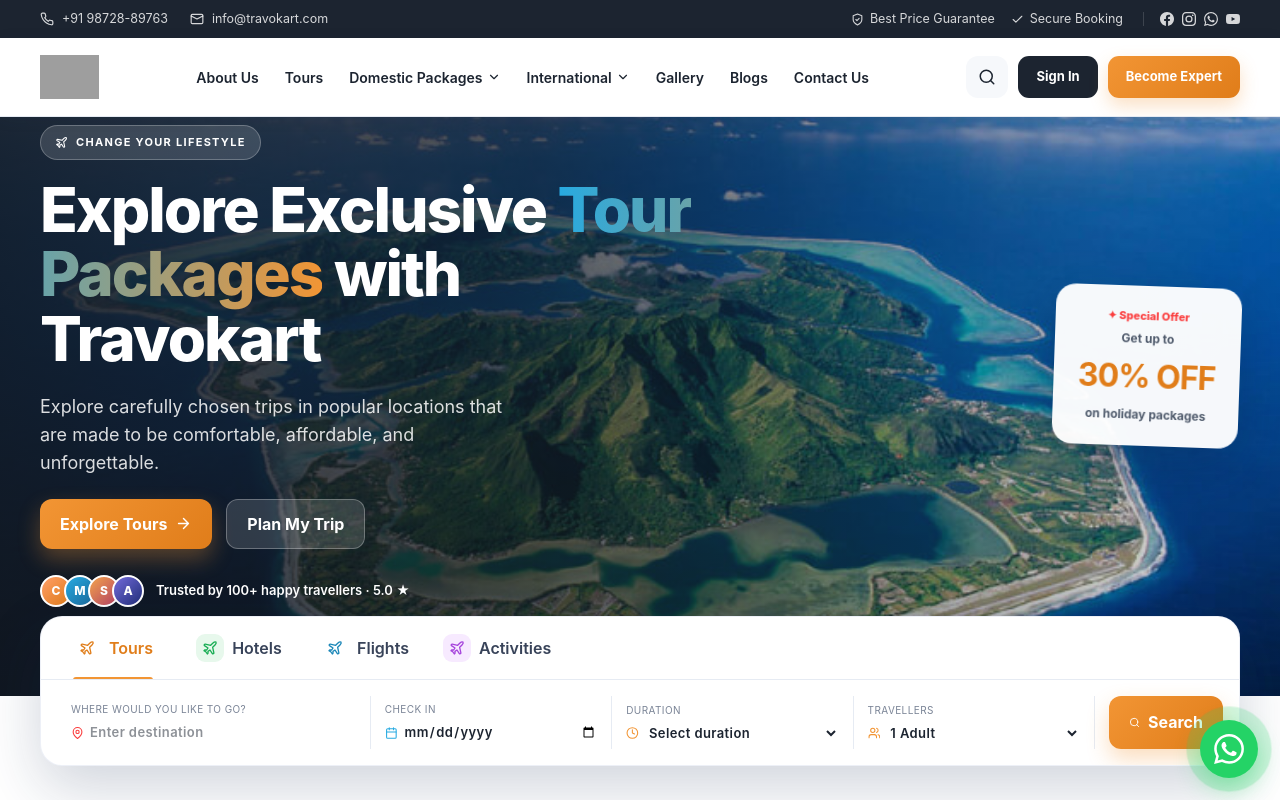
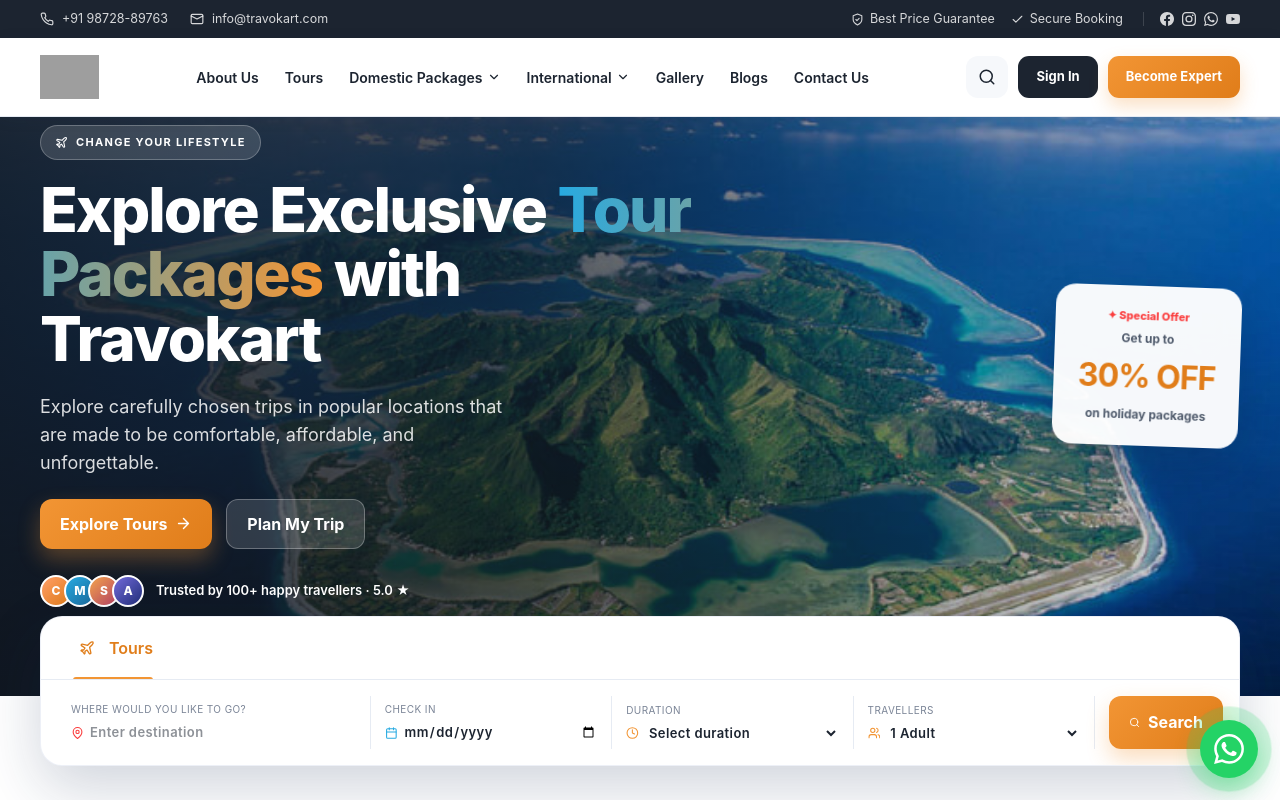
Before and after one commit to 2026Pacewalk/travokart, a Next.js app: page / in a window 1280 px wide. Shown: the top 800 px of the page. Built offline with nearby package versions, Linux system fonts and the light colour scheme; grey boxes are pictures that could not be loaded.

Commit message:
Hero search: remove Hotels/Flights/Activities tabs, keep Tours only
Those tabs were non-functional template leftovers; Travokart is a
tours/packages marketplace.

Co-Authored-By: Claude Opus 4.8 <noreply@anthropic.com>

```diff
--- a/components/HeroSearch.tsx
+++ b/components/HeroSearch.tsx
@@ -6,9 +6,6 @@ import { Plane, MapPin, Calendar, Clock, Users, Search } from "./Icons";
 
 const TABS = [
   { key: "Tours", icon: "tours" },
-  { key: "Hotels", icon: "hotels" },
-  { key: "Flights", icon: "flights" },
-  { key: "Activities", icon: "activities" },
 ] as const;
 
 export default function HeroSearch() {
```
